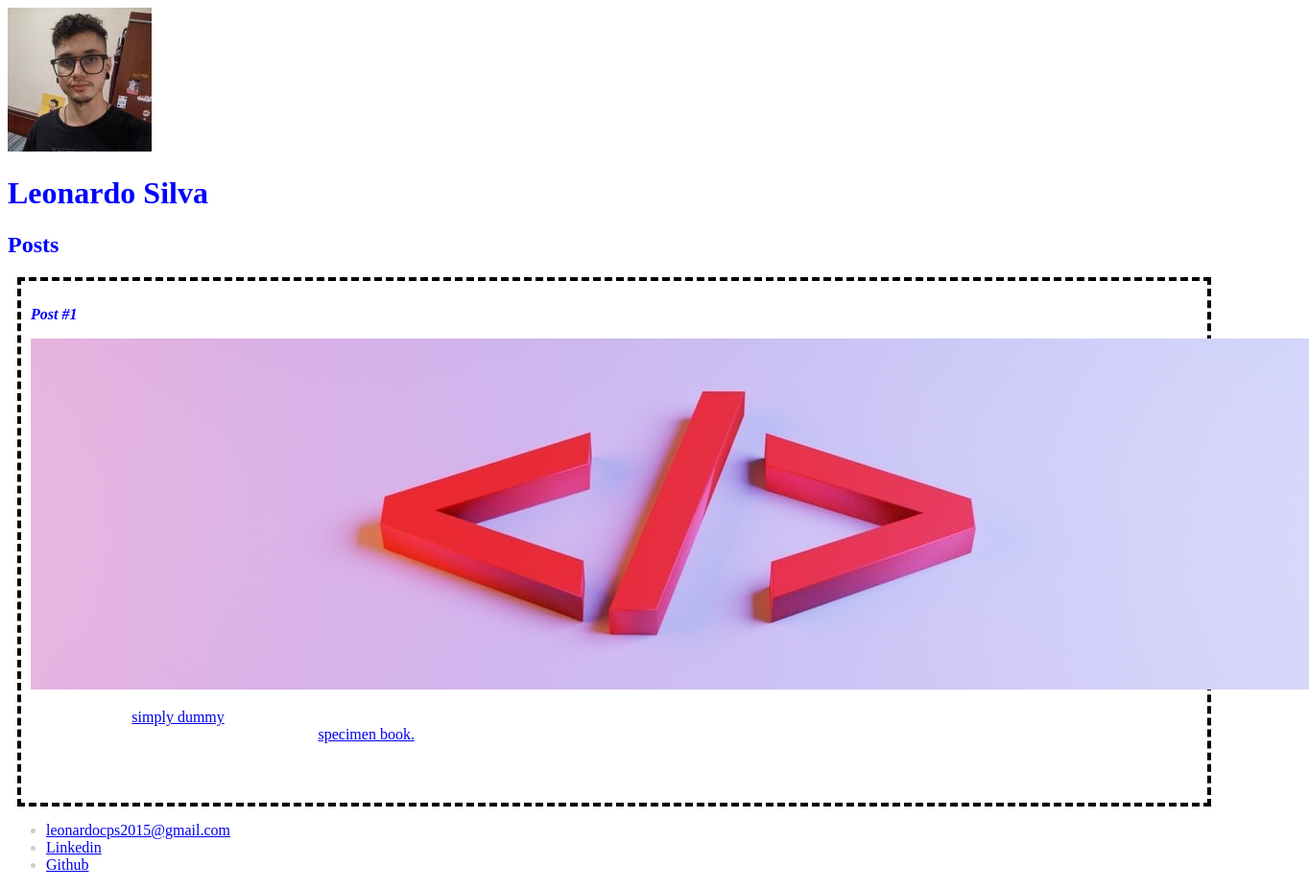
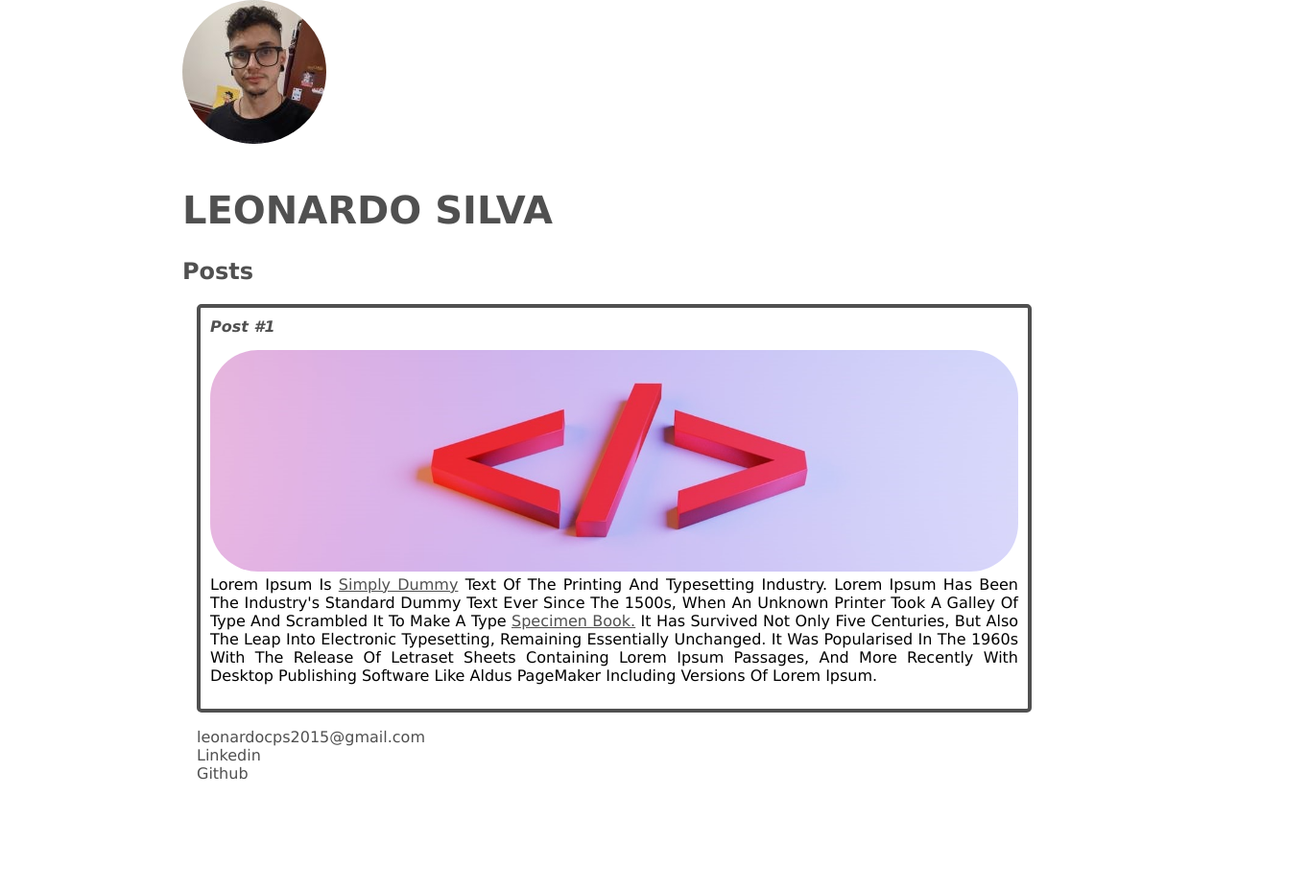
Before and after one commit to leozizz/dio-introducao-html-css, a plain HTML site: page index.html in a window 1280 px wide. Shown: the whole page at 96% size, 1364 px wide, since content can reach past the window. After the commit the page ends 832 px from the top, so only its background shows below. Drawn offline with Linux system fonts and the light colour scheme.

Commit message:
fazendo ajustes no CSS

```diff
--- a/index.html
+++ b/index.html
@@ -4,12 +4,12 @@
     <meta charset="UTF-8">
     <meta http-equiv="X-UA-Compatible" content="IE=edge">
     <meta name="viewport" content="width=device-width, initial-scale=1.0">
+    <title>Leonardo Silva</title>
     <link rel="stylesheet" href="style.css">
-    <title>Leonardo Silva</title>
 </head>
 <body>
     <header>
-        <img src="images/avatar.jpg" alt="Foto de Leonardo Silva">
+        <img src="images/avatar.jpg" alt="Foto de Leonardo Silva" class="post-image">
         <h1 id="title">Leonardo Silva</h1>
     </header>
     <section>
@@ -20,14 +20,14 @@
     <article class="post">
         <header>
             <h3 class="post-title">Post #1</h3>
-            <img src="images/post.jpg" alt="Representação de Tag HTML">
+            <img src="images/post.jpg" alt="Representação de Tag HTML" class="post-bg">
         </header>
-        <p>
+        <p class="post-content">
             Lorem Ipsum is <a href="https://www.linkedin.com/in/leonardo-silva-211aba196/" target="_blank">simply dummy</a> text of the printing and typesetting industry. Lorem Ipsum has been the industry's standard dummy text ever since the 1500s, when an unknown printer took a galley of type and scrambled it to make a type <a href="mailto:leonardocps2015@gmail.com">specimen book.</a> It has survived not only five centuries, but also the leap into electronic typesetting, remaining essentially unchanged. It was popularised in the 1960s with the release of Letraset sheets containing Lorem Ipsum passages, and more recently with desktop publishing software like Aldus PageMaker including versions of Lorem Ipsum.
         </p>
     </article>
     <footer>
-        <ul>
+        <ul class="contact-list">
             <li>
                 <a href="mailto:leonardocps2015@gmail.com" target="_blank">leonardocps2015@gmail.com</a>
             </li>
--- a/style.css
+++ b/style.css
@@ -1,19 +1,63 @@
 body {
-    color: #ccc;
+    color: #f7f7f7;
+    font-family: Verdana;
+    max-width: 900px;
+    margin: auto;
+}
+
+.post-bg {
+    border: #505050;
+    border-radius: 50px;
+    width: 100%;
 }
 
 #title, .subtitle, .post-title {
-    color: blue
+    color: #505050;
+}
+
+#title {
+    font-size: 40px;
+    text-transform: uppercase;
+}
+
+a {
+    text-decoration: underline;
+    color: #505050;
 }
 
 .post-title {
     font-size: 16px;
     font-style: italic;
+    margin: 0;
+    margin-bottom: 15px;
 }
 
 .post {
     color: #fff;
     padding: 10px;
-    border: 4px dashed #000;
-    margin: 10px;
+    border: 4px solid #505050;
+    margin: 15px;
+    border-radius: 5px;
 }
+
+.post-content {
+    margin: 0;
+    margin-bottom: 15px;
+    color: black;
+    text-transform: capitalize;
+    text-align: justify;
+}
+
+.post-image {
+    border-radius: 50%;
+    margin-bottom: 15px;
+}
+
+.contact-list {
+    list-style-type: none;
+    padding-left: 15px;
+}
+
+.contact-list li a{
+    text-decoration: none;
+}
```
